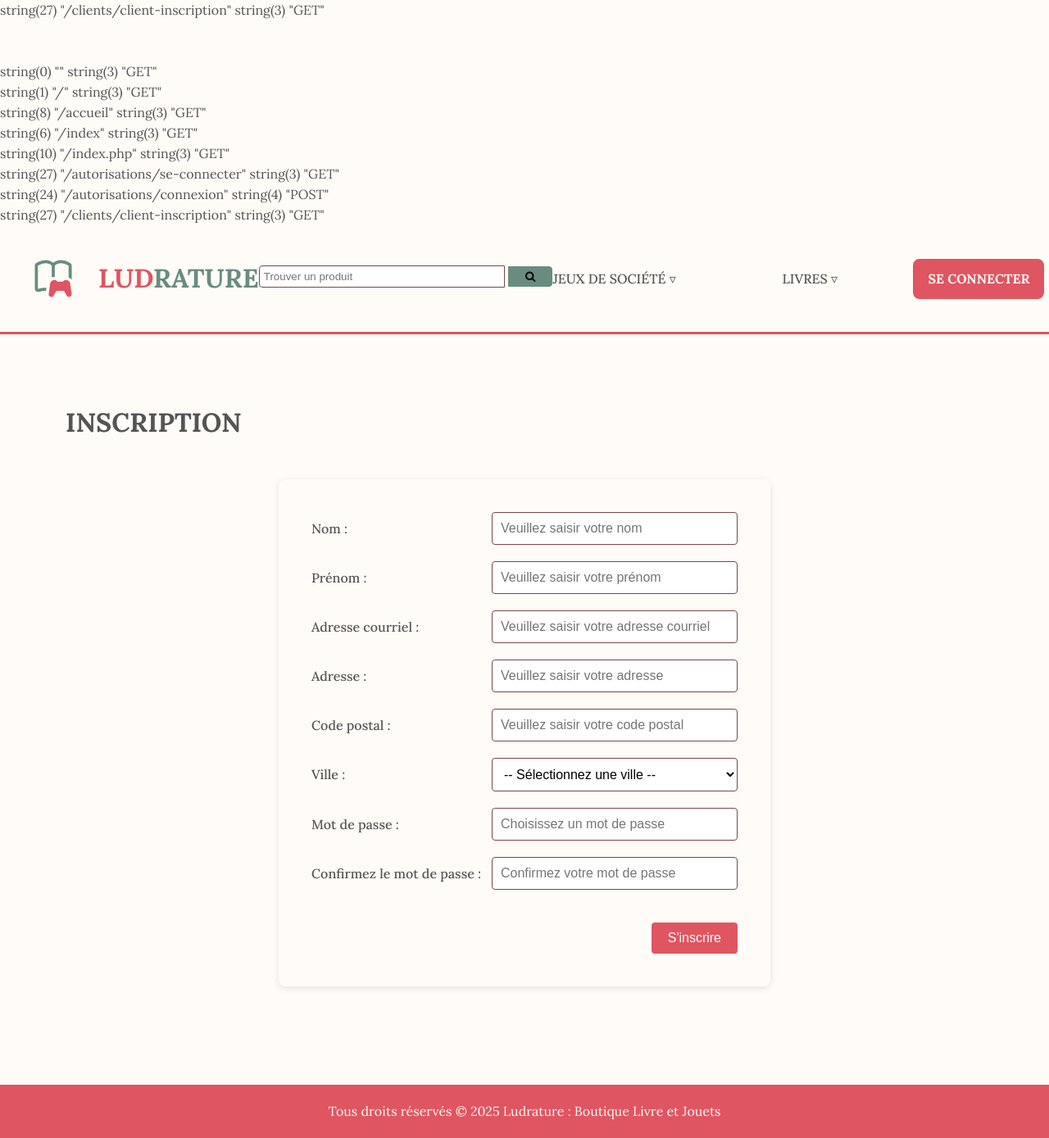
After one commit to cambreau/Ludrature-mvc, a PHP site: page /clients/client-inscription in a window 1280 px wide. The commit adds this page. Shown: the whole page at 82% size. Run offline with PHP 8.4, Linux system fonts and the light colour scheme; data that the repository does not hold is empty.

Commit message:
client form en cours

```diff
--- /dev/null
+++ b/controllers/ClientController.php
@@ -0,0 +1,54 @@
+<?php
+namespace App\Controllers;
+use App\Models\Client;
+use App\Models\Villes;
+use App\Providers\View;
+use App\Providers\Validation;
+
+
+
+class ClientController{
+    public function pageInscription(){
+        //Recuperer les informations sur les villes.
+        $villesCrud = new Villes;
+        $villes = $villesCrud -> select();
+        //Renvoyer vers la view Clients/inscription
+        return View::render('clients/client-inscription', ['villes'=>$villes] );
+    }
+
+    public function inscription($data){
+        if ($_SERVER['REQUEST_METHOD'] !== 'POST') {
+            return View::render('erreur404', ['Erreur 404 - Page introuvable!']);
+        }
+        else{
+             // Validation des $data.
+        $Validation = new Validation;
+        $Validation->field('nom',$data['nom'])->min(2)->max(50);
+        $Validation->field('prenom',$data['prenom'])->min(2)->max(50);
+        $Validation->field('email',$data['email'])->min(2)->max(50);
+        $Validation->email();
+        $Validation->unique('Client');
+        $Validation->field('adresse',$data['adresse'])->min(2)->max(100);
+        $Validation->field('codePostal',$data['codePostal'])->min(1)->max(20);
+        $Validation->field('ville',$data['ville'])->obligatoire();
+        $Validation->field('motDePasse',$data['motDePasse'])->formatMotDePasse();
+        $Validation->field('confirmation-mot-passe',$data['confirmation-mot-passe'])->confirmationChampIdentique($data['motDePasse']);
+         if($Validation->estUnSucces()){
+            $clientCrud = new Client;
+            $data['motDePasse'] = $clientCrud ->hashMotDePasse($data['motDePasse']);
+            $client = $clientCrud ->insert($_POST);
+            if($client){
+                return View::render('autorisations/se-connecter',['msg'=>"Profil créé avec succès"]);
+            }else{
+                return View::render('erreur404', ['message'=>"404 - L'insertion a échoué"]);
+            }
+         }else{
+            $erreurs = $Validation->geterreurs();
+             //Recuperer les informations sur les villes.
+            $villesCrud = new Villes;
+            $villes = $villesCrud -> select();
+            return View::render('clients/client-inscription',['villes'=>$villes,'erreurs'=>$erreurs,'client'=>$data]);
+         }
+        }
+}
+}
--- a/models/CRUD.php
+++ b/models/CRUD.php
@@ -96,4 +96,17 @@ abstract class CRUD extends \PDO{
 
     }
 
+    public function unique($champ, $valeur){
+        $sql = "SELECT * FROM $this->table WHERE $champ = :$champ";
+        $stmt = $this->prepare($sql);
+        $stmt->bindValue(":$champ", $valeur);
+        $stmt->execute();
+        $count = $stmt->rowCount();
+        if($count == 1){
+            return $stmt->fetch();
+        }else{
+            return false;
+        }
+
+    }
 }
--- /dev/null
+++ b/models/Villes.php
@@ -0,0 +1,10 @@
+<?php
+namespace App\Models;
+use App\Models\CRUD;
+
+class Villes extends CRUD {
+    protected $table = "villes";
+    protected $clePrimaire = "id";
+    protected $colonnes = ['nom'];
+
+}
--- a/public/css/bouton.css
+++ b/public/css/bouton.css
@@ -30,3 +30,9 @@
   border: 2px solid var(--couleur-principale);
   color: var(--couleur-principale);
 }
+
+.bouton-petit {
+  min-width: 160px;
+  font-size: var(--taille-police-normal);
+  margin-top: 0;
+}
--- a/public/css/entete.css
+++ b/public/css/entete.css
@@ -1,8 +1,8 @@
 /*Header*/
 .entete {
-  display: flex;
+  display: grid;
+  grid-template-columns: 3fr 3fr 3fr 1fr;
   padding: var(--rythme-base);
-  gap: var(--rythme-tres-espace);
   align-items: center;
   border-bottom: solid 3px var(--couleur-principale);
 }
@@ -10,13 +10,13 @@
 .entete .menu-principal {
   display: flex;
   flex-direction: row;
-  gap: var(--rythme-espace);
+  gap: var(--rythme-base);
 }
 
 /*------------------------------------------------------------------------------ */
 .entete .sousMenu {
   position: relative;
-  min-width: 250px;
+  min-width: 200px;
 }
 
 .entete .sousMenu > div {
--- /dev/null
+++ b/public/css/form.css
@@ -0,0 +1,68 @@
+.form {
+  max-width: 600px;
+  margin: var(--rythme-espace) auto;
+  padding: var(--rythme-espace);
+  background-color: var(--couleur-fond);
+  border-radius: var(--arrondi-grand);
+  box-shadow: 0 2px 8px rgba(0, 0, 0, 0.1);
+  line-height: var(--interligne-grand);
+}
+
+.form__champ {
+  display: grid;
+  grid-template-columns: 210px 1fr;
+  gap: var(--rythme-serre);
+  align-items: center;
+  margin-bottom: var(--rythme-base);
+}
+
+.form__champ > label {
+  font-weight: var(--epaisseur-police-gras);
+  font-size: var(--taille-police-normal);
+}
+
+.form__champ > input,
+.form__champ > select,
+.form__champ > textarea {
+  padding: var(--rythme-serre);
+  font-size: var(--taille-police-normal);
+  border: 1px solid var(--couleur-bordure);
+  border-radius: var(--arrondi-petit);
+  background-color: white;
+  width: 100%;
+}
+
+.form__btn-conteneur {
+  display: flex;
+  justify-content: flex-end;
+  gap: var(--rythme-base);
+  margin-top: var(--rythme-espace);
+}
+
+.form__btn-conteneur__btn-rouge,
+.form__btn-conteneur__btn {
+  padding: var(--rythme-serre) var(--rythme-base);
+  font-size: var(--taille-police-normal);
+  font-weight: var(--epaisseur-police-gras);
+  border: none;
+  border-radius: var(--arrondi-petit);
+  cursor: pointer;
+  color: white;
+  transition: background-color 0.3s ease;
+}
+
+.form__btn-conteneur__btn {
+  background-color: var(--couleur-principale);
+}
+
+.form__btn-conteneur__btn:hover {
+  background-color: #c94b56;
+}
+
+.form__btn-conteneur__btn-rouge {
+  background-color: #c0392b;
+}
+
+.form__btn-conteneur__btn-rouge:hover {
+  background-color: #a83224;
+}
--- a/public/css/style.css
+++ b/public/css/style.css
@@ -4,6 +4,7 @@
 @import url("titre-logo.css");
 @import url("recherche.css");
 @import url("produits-section.css");
+@import url("form.css");
 @import url("form-produit.css");
 @import url("bas-page.css");
 @import url("general.css");
--- a/routes/Route.php
+++ b/routes/Route.php
@@ -21,18 +21,18 @@ class Route {
         $urlPath = rtrim($urlSegments[0],'/');
 
         //Debug
-        // var_dump($url);
-        // var_dump($method);
-        // echo ('<br>');
-        // echo ('<br>');
-        // echo ('<br>');
+        var_dump($url);
+        var_dump($method);
+        echo ('<br>');
+        echo ('<br>');
+        echo ('<br>');
         //Fin Debug
 
         foreach(self::$routes as $route){
             //Debug
-            // var_dump(BASE.$route['url']);
-            // var_dump($route['method']);
-            // echo ('<br>');
+            var_dump(BASE.$route['url']);
+            var_dump($route['method']);
+            echo ('<br>');
             //Fin Debug
 
             if(BASE.$route['url'] == $urlPath && $route['method'] == $method){
--- a/routes/web.php
+++ b/routes/web.php
@@ -4,16 +4,26 @@ use App\Routes\Route;
 Route::get('', 'AccueilController@index');
 Route::get('/', 'AccueilController@index');
 Route::get('/accueil', 'AccueilController@index');
-Route::get('/accueil/index', 'AccueilController@index');
+Route::get('/index', 'AccueilController@index');
+Route::get('/index.php', 'AccueilController@index');
+
+Route::get('/autorisations/se-connecter', 'AutorisationController@seConnecter');
+Route::post('/autorisations/connexion', 'AutorisationController@connexion');
+
+Route::get('/clients/client-inscription', 'ClientController@pageInscription');
+Route::post('/clients/inscription', 'ClientController@inscription');
 
 Route::get('/produits/fiche-produit', 'ProduitsController@affichageProduit');
-
 Route::get('/produits/produits-ajouter', 'ProduitsController@formulaireAjouter');
 Route::post('/produits/actionAjouter', 'ProduitsController@actionAjouter');
-
 Route::get('/produits/produits-modifier', 'ProduitsController@formulaireModifier');
 Route::post('/produits/actionModifier','ProduitsController@actionModifier');
 
 Route::post('/produit/supprimer', 'ProduitsController@supprimer');
 
+
+
+
+Route::get('/deconnexion', 'AutorisationController@deconnexion');
+
 Route::dispatch();
--- /dev/null
+++ b/views/clients/client-inscription.php
@@ -0,0 +1,121 @@
+{{ include('layouts/header.php', {
+    title: 'Inscription - Ludrature : Boutique Jeux et Livre',
+}) }}
+
+<section>
+{% if erreurs is defined %}
+        {% for erreur in erreurs %}
+        <p>{{erreur}}</p>
+        {%endfor%}
+      {%endif%}
+        <h1>Inscription</h1>
+        <form class="form" method="post" action="/clients/inscription">
+            <div class="form__champ">
+              <label for="nom">Nom :</label>
+              <input
+                type="text"
+                id="nom"
+                name="nom"
+                placeholder="Veuillez saisir votre nom"
+                {% if client.nom is defined %}
+                value="{{client.nom}}"
+                {%endif %}
+                required
+              />
+            </div>
+            {% if erreurs.nom is defined %}
+              <p class="erreur">{{erreurs.nom}}</p>
+            {%endif %}
+            <div class="form__champ">
+              <label for="prenom">Prénom :</label>
+              <input
+                type="text"
+                id="prenom"
+                name="prenom"
+                placeholder="Veuillez saisir votre prénom"
+                required
+              />
+            </div>
+            {% if erreurs.prenom is defined %}
+              <p class="erreur">{{erreurs.prenom}}</p>
+            {%endif %}
+            <div class="form__champ">
+              <label for="email">Adresse courriel :</label>
+              <input
+                type="email"
+                id="email"
+                name="email"
+                placeholder="Veuillez saisir votre adresse courriel"
+                required
+              />
+            </div>
+            {% if erreurs.email is defined %}
+              <p class="erreur">{{erreurs.email}}</p>
+            {%endif %}
+            <div class="form__champ">
+              <label for="adresse">Adresse :</label>
+              <input
+                type="text"
+                id="adresse"
+                name="adresse"
+                placeholder="Veuillez saisir votre adresse"
+                required
+              />
+            </div>
+            {% if erreurs.adresse is defined %}
+              <p class="erreur">{{erreurs.adresse}}</p>
+            {%endif %}
+            <div class="form__champ">
+              <label for="codePostal">Code postal :</label>
+              <input
+                type="text"
+                id="codePostal"
+                name="codePostal"
+                placeholder="Veuillez saisir votre code postal"
+                required
+              />
+            </div>
+            {% if erreurs.codePostal is defined %}
+              <p class="erreur">{{erreurs.codePostal}}</p>
+            {%endif %}
+            <div class="form__champ">
+              <label for="ville">Ville :</label>
+              <select id="ville" name="ville" required>
+                <option value="">-- Sélectionnez une ville --</option>
+                {% for ville in villes %}
+                <option value="{{ ville.id }}">{{ ville.nom }}</option>
+                {%endfor%}
+              </select>
+            </div>
+            <div class="form__champ">
+              <label for="motDePasse">Mot de passe :</label>
+              <input
+                type="password"
+                id="motDePasse"
+                name="motDePasse"
+                placeholder="Choisissez un mot de passe"
+                required
+              />
+            </div>
+            {% if erreurs.motDePasse is defined %}
+              <p class="erreur">{{erreurs.motDePasse}}</p>
+            {%endif %}
+            <div class="form__champ">
+              <label for="confirmation-mot-passe"
+                >Confirmez le mot de passe :</label
+              >
+              <input
+                type="password"
+                id="confirmation-mot-passe"
+                name="confirmation-mot-passe"
+                placeholder="Confirmez votre mot de passe"
+                required
+              />
+            </div>
+          <div class="form__btn-conteneur">
+            <input class="form__btn-conteneur__btn" value="S'inscrire" type="submit">
+          </div>
+        </form>
+      </section>
+
+{{ include('layouts/footer.php') }}
--- a/views/layouts/header.php
+++ b/views/layouts/header.php
@@ -25,7 +25,7 @@
   <body>
     <!-- navigation =================================================================================================-->
     <header class="entete">
-      <a class="titre-logo" href="{{base}}/accueil/index">
+      <a class="titre-logo" href="{{base}}/accueil">
         <img src="{{asset}}/images/logo.svg" alt="Logo du restaurant Ludrature" />
         <h1><span class="titre-logo__titre-rouge">Lud</span>rature</h1></a
       >
@@ -51,5 +51,6 @@
             <a href="#">Livres <span>&#9663;</span></a>
           </div>
       </nav>
+      <a class="bouton bouton-petit bouton-rouge" href="{{base}}/autorisations/se-connecter">Se connecter</a>
     </header>
     <main>
```
Also changed, not shown: controllers/AutorisationController.php (added, +13 -0 lines), models/Client.php (added, +16 -0 lines), providers/Validation.php (+41 -0 lines), views/autorisations/se-connecter.php (added, +43 -0 lines), public/images/profil.png (added).
